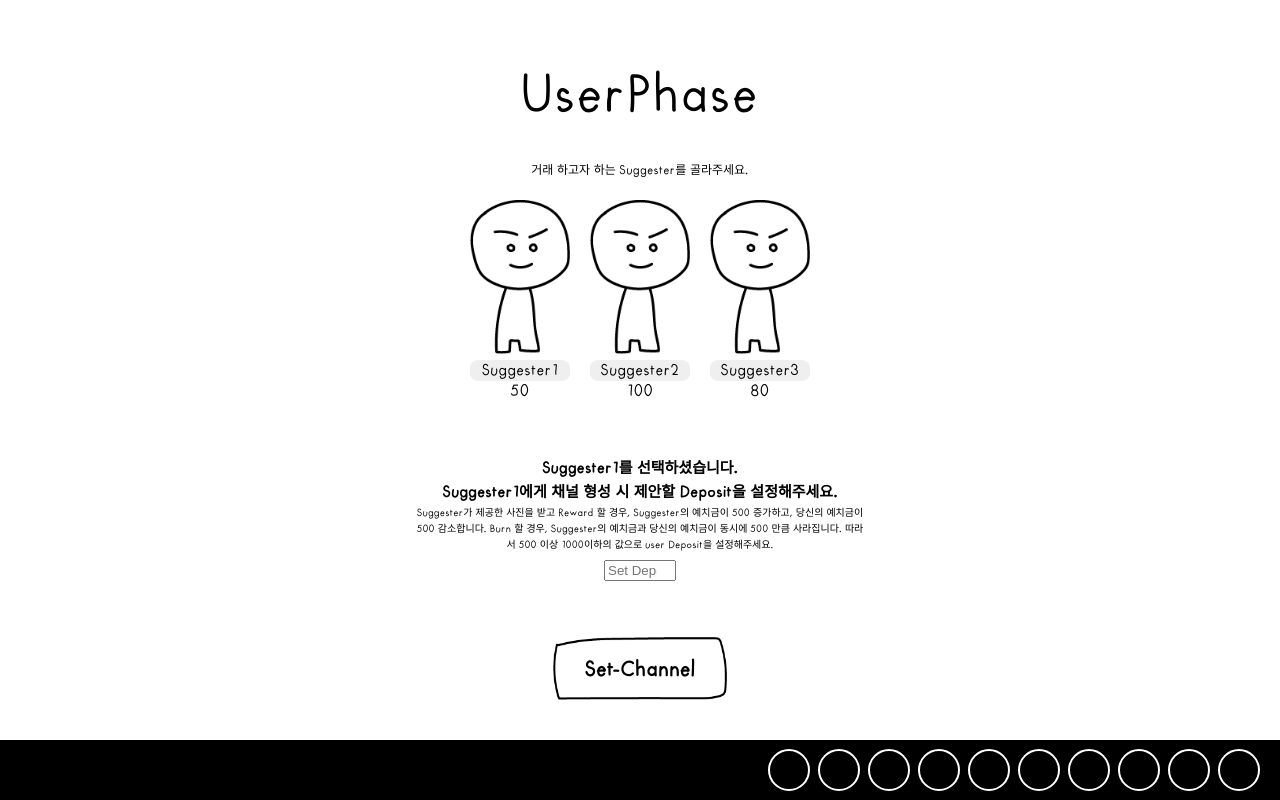
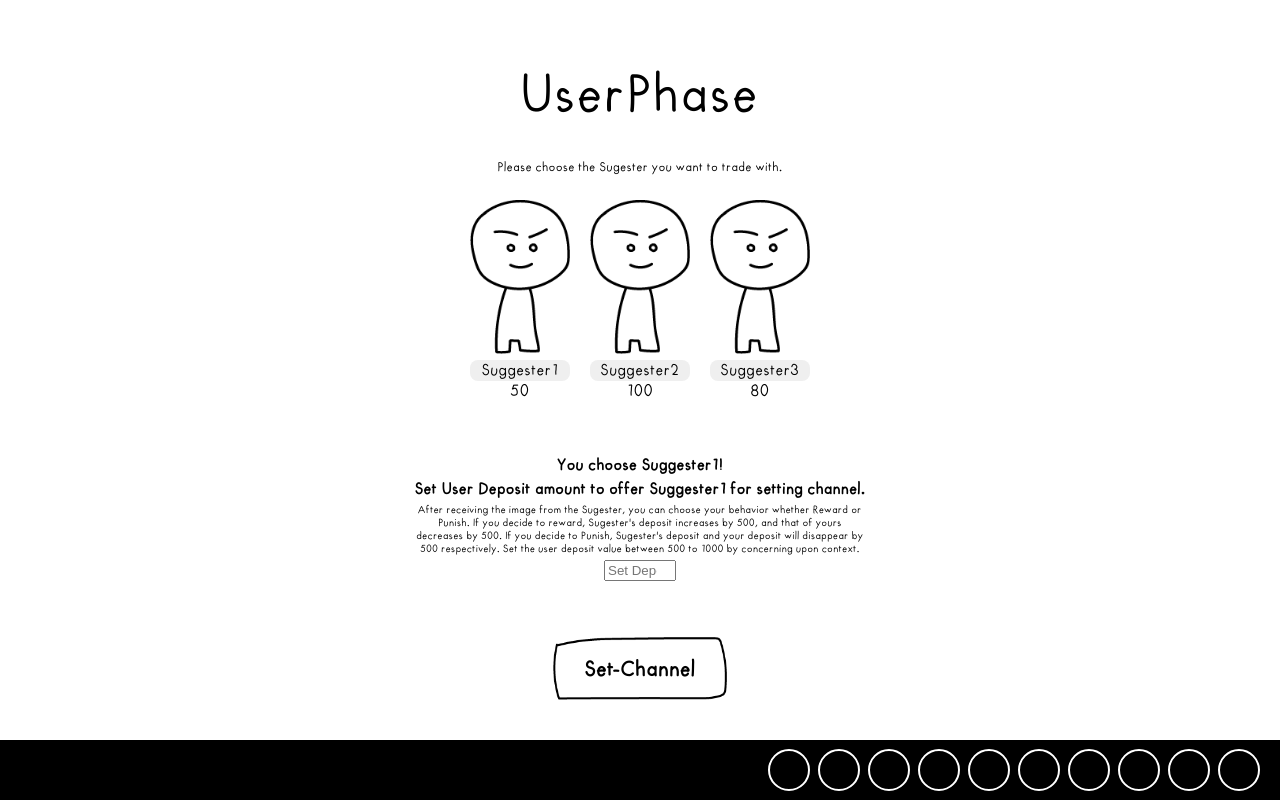
Before and after one commit to ericagong/SNU-project, a React (Create React App) app: page /experience/user/phase0 in a window 1280 px wide. Both pictures are taken after a click on the button "Suggester1". Built offline with nearby package versions, Linux system fonts and the light colour scheme.

Commit message:
User Phase 0

```diff
--- a/src/containers/experience/user/UserPhase0.js
+++ b/src/containers/experience/user/UserPhase0.js
@@ -7,6 +7,7 @@ import User from '../../../components/experience/User';
 import Button from '../../../Assets/Images/Button.png';
 import Channel from '../../../Assets/Images/Channel.png'
 
+// TODO: Set input size.
 
 import './UserPhase0.css';
 
@@ -50,12 +51,12 @@ class UserPhase0 extends Component {
     }
 
     render () {
-        console.log("render")
-        console.log("loading :: ", this.state.loading)
-        console.log("channel :: ", this.state.channel)
-        console.log("selectedSuggester :: ", this.state.pickedSuggester)
-        console.log("selectedSuggester :: ", this.state.pickedSuggesterID)
-        console.log("deposit :: ", this.state.deposit)
+        console.log('render')
+        console.log('loading :: ', this.state.loading)
+        console.log('channel :: ', this.state.channel)
+        console.log('selectedSuggester :: ', this.state.pickedSuggester)
+        console.log('selectedSuggester :: ', this.state.pickedSuggesterID)
+        console.log('deposit :: ', this.state.deposit)
 
         let initialSuggetsers = [
             { id : 1, name : 'Suggester1', reputation : 50 },
@@ -71,17 +72,20 @@ class UserPhase0 extends Component {
                     key = {suggester.id}
                     name = {suggester.name}
                     reputation = {suggester.reputation}
-                    final = "false"
+                    final = 'false'
                     click = {() => this.clickSuggesterHandler(suggester)}
                     target = {target}
                 />
             )
         })
 
-        const suggesterGuideMsg = '거래 하고자 하는 Suggester를 골라주세요.'
-        const depositSetGuideMsg = `Suggester가 제공한 사진을 받고 Reward 할 경우, Suggester의 예치금이 500 증가하고, 당신의 예치금이 500 감소합니다.\n
-                                    Burn 할 경우, Suggester의 예치금과 당신의 예치금이 동시에 500 만큼 사라집니다. 따라서 500 이상 1000이하의 값으로 user Deposit을 설정해주세요.`
-        const settingGuideMsg = '위 상태에서 거래를 시작하고자 하면 아래 거래시작 버튼을 눌러주세요.'
+        const suggesterGuideMsg = 'Please choose the Sugester you want to trade with.'
+        const depositSetGuideMsg = `After receiving the image from the Sugester, you can choose your behavior whether Reward or Punish.\n
+                                    If you decide to reward, Sugester's deposit increases by 500, and that of yours decreases by 500.\n
+                                    If you decide to Punish, Sugester's deposit and your deposit will disappear by 500 respectively.\n
+                                    Set the user deposit value between 500 to 1000 by concerning upon context.
+                                    `
+        const settingGuideMsg = 'If you want to start a transaction in the above state, please press the transaction start button below.'
 
         let suggesterSelectMsg = ''
         let depositGuideMsg = ''
@@ -90,10 +94,10 @@ class UserPhase0 extends Component {
 
 
         if(this.state.pickedSuggesterID !== 0) {
-            suggesterSelectMsg = `Suggester${this.state.pickedSuggesterID}를 선택하셨습니다.`
-            depositGuideMsg = `Suggester${this.state.pickedSuggesterID}에게 채널 형성 시 제안할 Deposit을 설정해주세요.`
-            if(this.state.deposit !== 0) depositSelectMsg = `Suggester${this.state.pickedSuggesterID}에게 ${this.state.deposit}의 Deposit으로 채널 형성을 제안하시겠습니까?`
-            loadingMsg = `Suggester${this.state.pickedSuggesterID}에게 채널 승인이 올 때까지 기다려주세요.`
+            suggesterSelectMsg = `You choose Suggester${this.state.pickedSuggesterID}!`
+            depositGuideMsg = `Set User Deposit amount to offer Suggester${this.state.pickedSuggesterID} for setting channel.`
+            if(this.state.deposit !== 0) depositSelectMsg = `Are you going to request Suggester${this.state.pickedSuggesterID} with [user deposit: ${this.state.deposit}]?`
+            loadingMsg = `Please wait till you can get channel setting approval from Suggester${this.state.pickedSuggesterID}.`
         }
 
 
@@ -127,21 +131,15 @@ class UserPhase0 extends Component {
                                     <div className = 'SelectedDepositDescription'>{depositSelectMsg}</div>
                                 }
                             </div>
-                            {/* <button
-                            id = 'next-button'
-                            disabled = {(this.state.pickedSuggesterID === 0) || (this.state.deposit === 0)}
-                            onClick = {() => this.clickSetChannelHandler()}>
-                            Set-Channel
-                            </button> */}
-                            <img className="UserPhaseButtonStyle" src={Button} alt={Button} onClick = {() => this.clickSetChannelHandler()} />
-                            <div className="UserPhaseButtonText" onClick = {() => this.clickSetChannelHandler()}>Set-Channel</div>
+                            <img className = 'UserPhaseButtonStyle' src = {Button} alt = {Button} onClick = {() => this.clickSetChannelHandler()} />
+                            <div className = 'UserPhaseButtonText' onClick = {() => this.clickSetChannelHandler()}>Set-Channel</div>
                         </div>
                     }
                 </div>
             }
             {((this.state.loading === true) && (this.state.channel === false)) &&
                 <div className = 'InLoading'>
-                    {/* <img id = 'loading-image' alt = 'loading-alt' src = './'/> */}
+                    <img id = 'loading-image' alt = 'loading-alt' src = './'/>
                     <div className = 'LoadingText'>Loading...</div>
                     <div className = 'LoadingGuide'>{loadingMsg}</div>
                     {this.loadingHandler()}
@@ -156,7 +154,7 @@ class UserPhase0 extends Component {
                                     name = {this.state.pickedSuggester.name}
                                     reputation = {this.state.pickedSuggester.reputation}
                                     deposit = {this.state.deposit}
-                                    final = "true"
+                                    final = 'true'
                                 />
                             </div>
                         }
@@ -166,15 +164,10 @@ class UserPhase0 extends Component {
                                 deposit = {this.state.deposit}
                             />
                         </div>
-                        <div className = "AfterLoading_GuideMsg">{settingGuideMsg}</div>
-                        {/* <button
-                            id = 'transfer-button'
-                            onClick = {() => this.startTransferHandler()}>
-                            start transfer
-                        </button>  */}
+                        <div className = 'AfterLoading_GuideMsg'>{settingGuideMsg}</div>
+                        <img className = 'UserPhaseButtonStyle' src = {Button} alt = {Button} onClick = {() => this.startTransferHandler()} />
+                        <div className = 'UserPhaseButtonText' onClick = {() => this.startTransferHandler()}>Start Transfer</div>
                     </div>
-                    <img className="UserPhaseButtonStyle" src={Button} alt={Button} onClick = {() => this.startTransferHandler()} />
-                    <div className="UserPhaseButtonText" onClick = {() => this.startTransferHandler()}>Start Transfer</div>
                 </div>
             }
 
```
